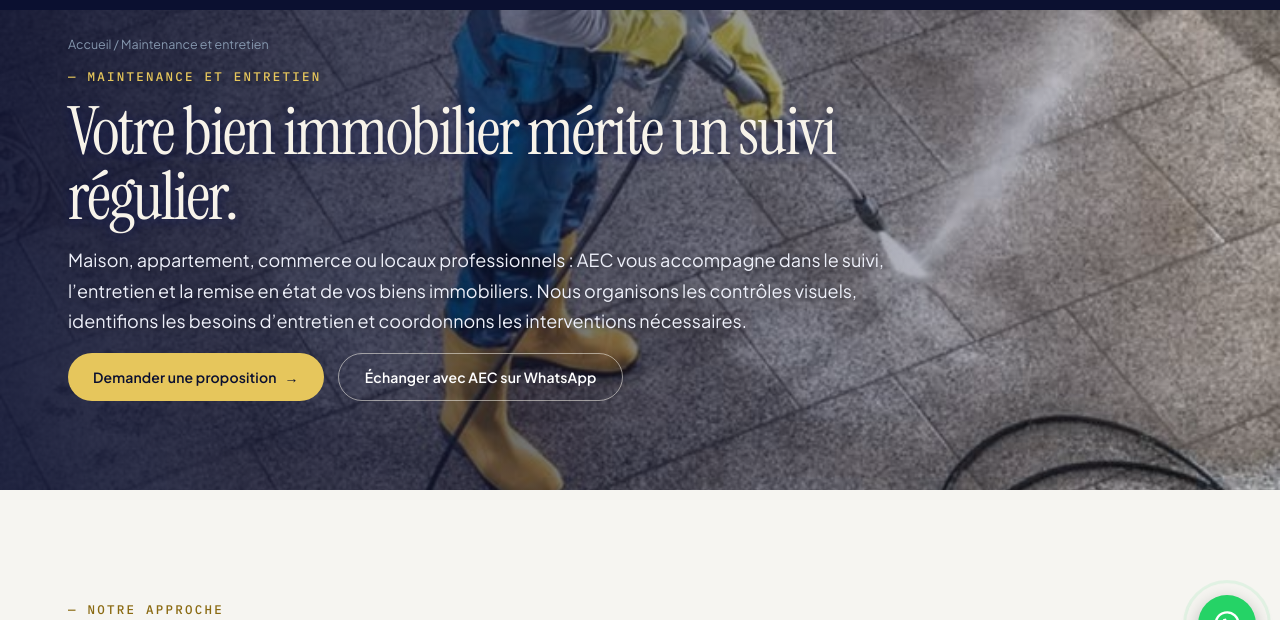
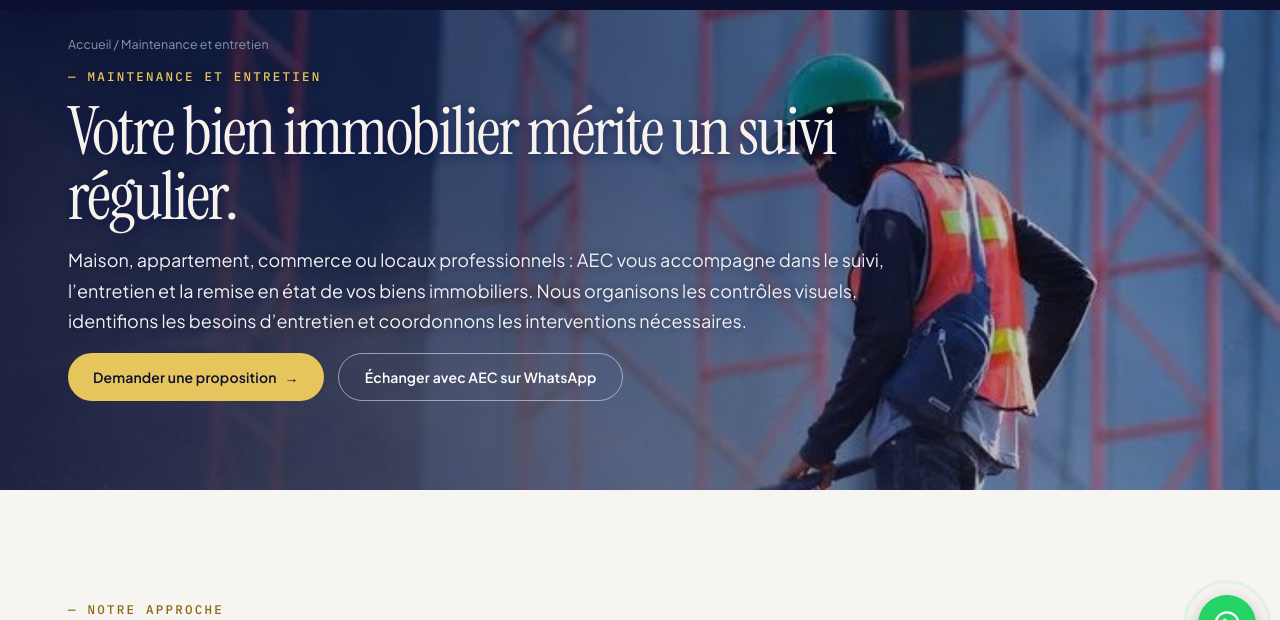
Before and after one commit to armelquincy12-coder/aec-site-vitrine, a plain HTML site: page maintenance.html in a window 1280 px wide. Shown: the part 123-743 px from the top of the page. Drawn offline with Linux system fonts and the light colour scheme.

Commit message:
Maintenance : photo ouvrier sur toit en fond
Co-Authored-By: Claude Sonnet 5.5 <noreply@anthropic.com>
Claude-Session: https://claude.ai/code/session_01X2o7Q83VohmQ4pawmCDbAe

```diff
--- a/maintenance.html
+++ b/maintenance.html
@@ -64,7 +64,7 @@
 </div>
 
 <main>
-  <section class="page-hero page-hero--photo" style="--hero-img:url('assets/photos/maintenance-hero-nettoyage.jpg');--hero-pos:50% 12%">
+  <section class="page-hero page-hero--photo" style="--hero-img:url('assets/photos/maintenance-hero-toit.jpg');--hero-pos:60% 6%">
     <div class="wrap page-hero-inner">
       <span class="breadcrumb"><a href="index.html">Accueil</a> / Maintenance et entretien</span>
       <span class="eyebrow">— MAINTENANCE ET ENTRETIEN</span>
```
Also changed, not shown: assets/photos/maintenance-hero-toit.jpg (added).
